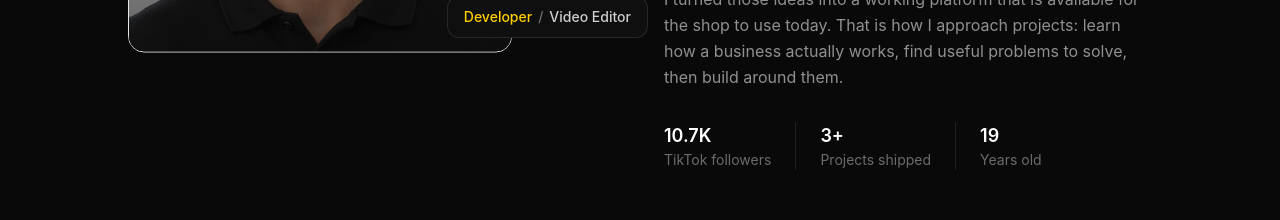
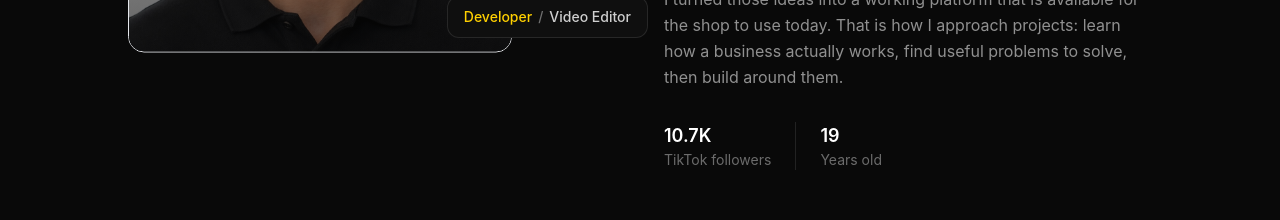
Before and after one commit to Regan-06/Regan-portfolio, a Next.js app in the folder Regan-portfolio/: page / in a window 1280 px wide. Shown: the part 1440-1660 px from the top of the page. Built offline with nearby package versions, Linux system fonts and the light colour scheme.

Commit message:
Remove projects shipped stat

```diff
--- a/Regan-portfolio/src/components/About.tsx
+++ b/Regan-portfolio/src/components/About.tsx
@@ -92,11 +92,6 @@ export default function About() {
               </div>
               <div className="w-px bg-white/10" />
               <div>
-                <div className="text-white font-semibold text-lg">3+</div>
-                <div>Projects shipped</div>
-              </div>
-              <div className="w-px bg-white/10" />
-              <div>
                 <div className="text-white font-semibold text-lg">19</div>
                 <div>Years old</div>
               </div>
```
